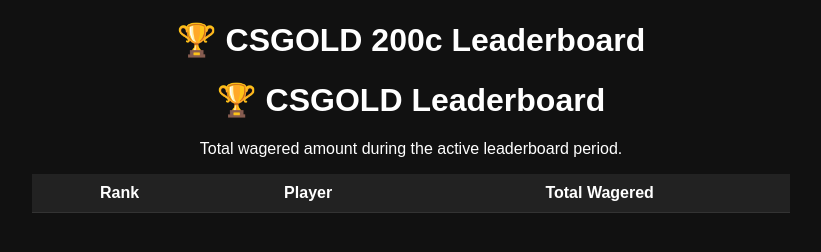
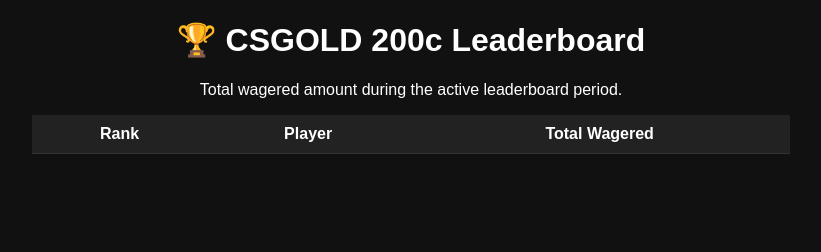
Before and after one commit to ArcadeXwager/leaderboard, a plain HTML site: page index.html in a window 1280 px wide. Shown: the whole page, without its empty margins (229-1050 px from the left). Drawn offline with Linux system fonts and the light colour scheme; no server answers.

Commit message:
Update index.html

```diff
--- a/index.html
+++ b/index.html
@@ -2,7 +2,6 @@
 <html>
 <head>
   <meta charset="UTF-8">
-  <h1 style="text-align:center;">🏆 CSGOLD 200c Leaderboard</h1>
   <style>
     body { font-family: Arial; background:#111; color:#fff; }
     table { margin:auto; border-collapse: collapse; width: 60%; }
@@ -15,7 +14,7 @@
 </head>
 <body>
 
-<h1 style="text-align:center;">🏆 CSGOLD Leaderboard</h1>
+ <h1 style="text-align:center;">🏆 CSGOLD 200c Leaderboard</h1>
 <p style="text-align:center;">
   Total wagered amount during the active leaderboard period.
 </p>
```
